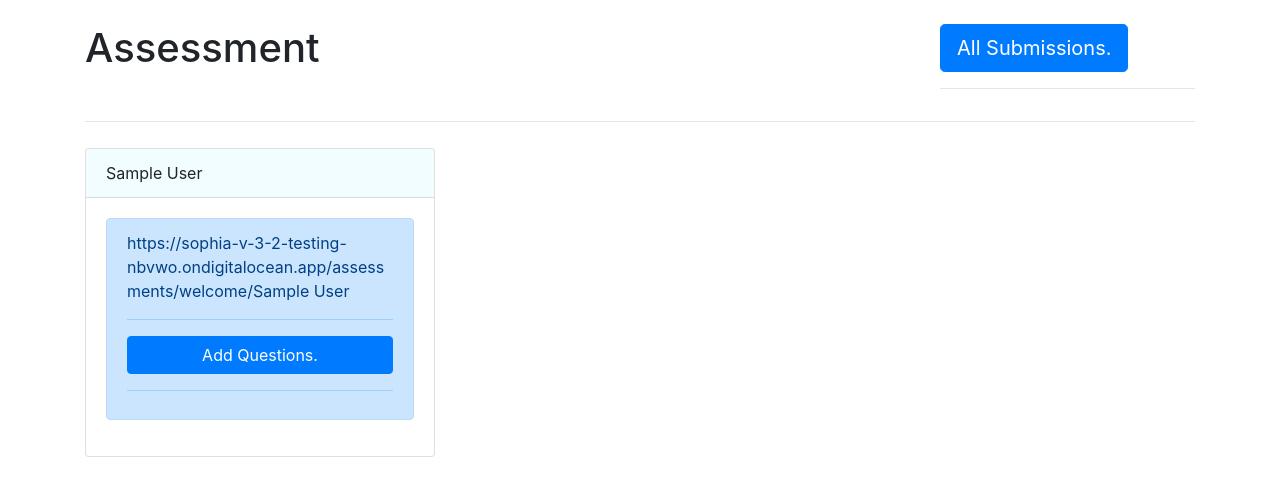
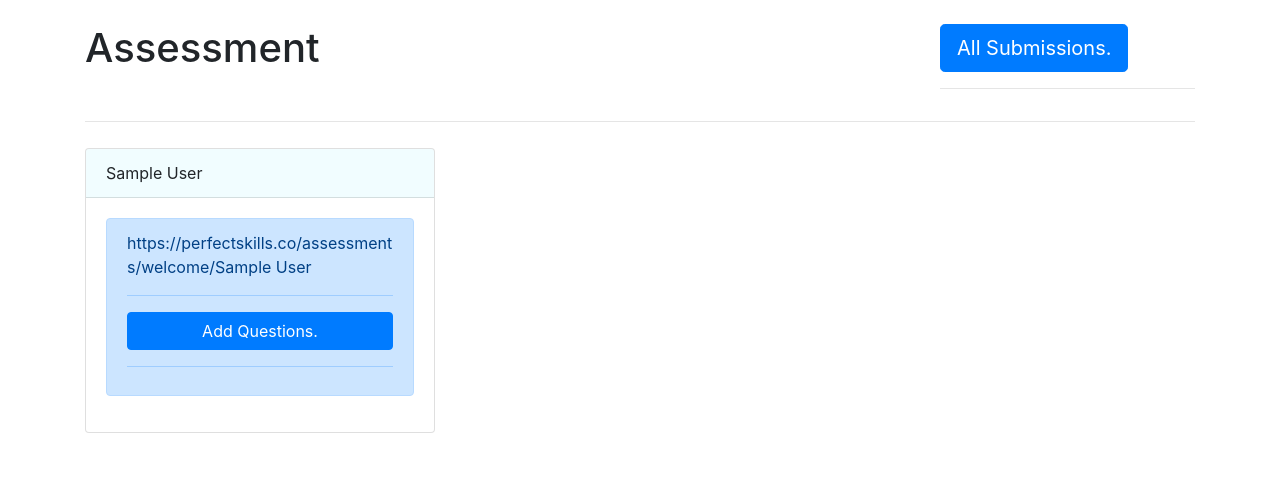
Before and after one commit to PerfectSkillsSophia/SophiaV3.2_Client, a Django app: page /administration/dashboard/ in a window 1280 px wide. Shown: the part 81-577 px from the top of the page. Run offline with Django 4.2, Linux system fonts and the light colour scheme; a user stored in the database is signed in; tables that the repository leaves empty hold one stand-in row (values such as "Sample post"); some libraries are stand-ins or nearby versions.

Commit message:
Url Dashboard for assessments To perfectskills.co

```diff
--- a/sophia/settings.py
+++ b/sophia/settings.py
@@ -25,7 +25,7 @@ SECRET_KEY = 'django-insecure-f!0bd-ff_yr9@*ks^fr!4#@nwikd0!@8*o4*)_$!mn0ej(&hgy
 
 # SECURITY WARNING: don't run with debug turned on in production!
 DEBUG = False
-ALLOWED_HOSTS = ['127.0.0.1','*']
+ALLOWED_HOSTS = ['127.0.0.1','*','https://perfectskills.co/']
 
 
 # Application definition
--- a/templates/dashboard.html
+++ b/templates/dashboard.html
@@ -26,7 +26,7 @@
                 </div>
                 <div class="card-body">
                     <div class="alert alert-primary" role="alert">
-                        https://sophia-v-3-2-testing-nbvwo.ondigitalocean.app/assessments/welcome/{{ assessment.assessmentName }}<br>
+                        https://perfectskills.co/assessments/welcome/{{ assessment.assessmentName }}<br>
                         <hr>
                         <a href="assessment/{{assessment.assId}}" class="btn btn-primary  btn-block"
                             id="view{{assessment.assId}}">Add Questions.</a>
```
